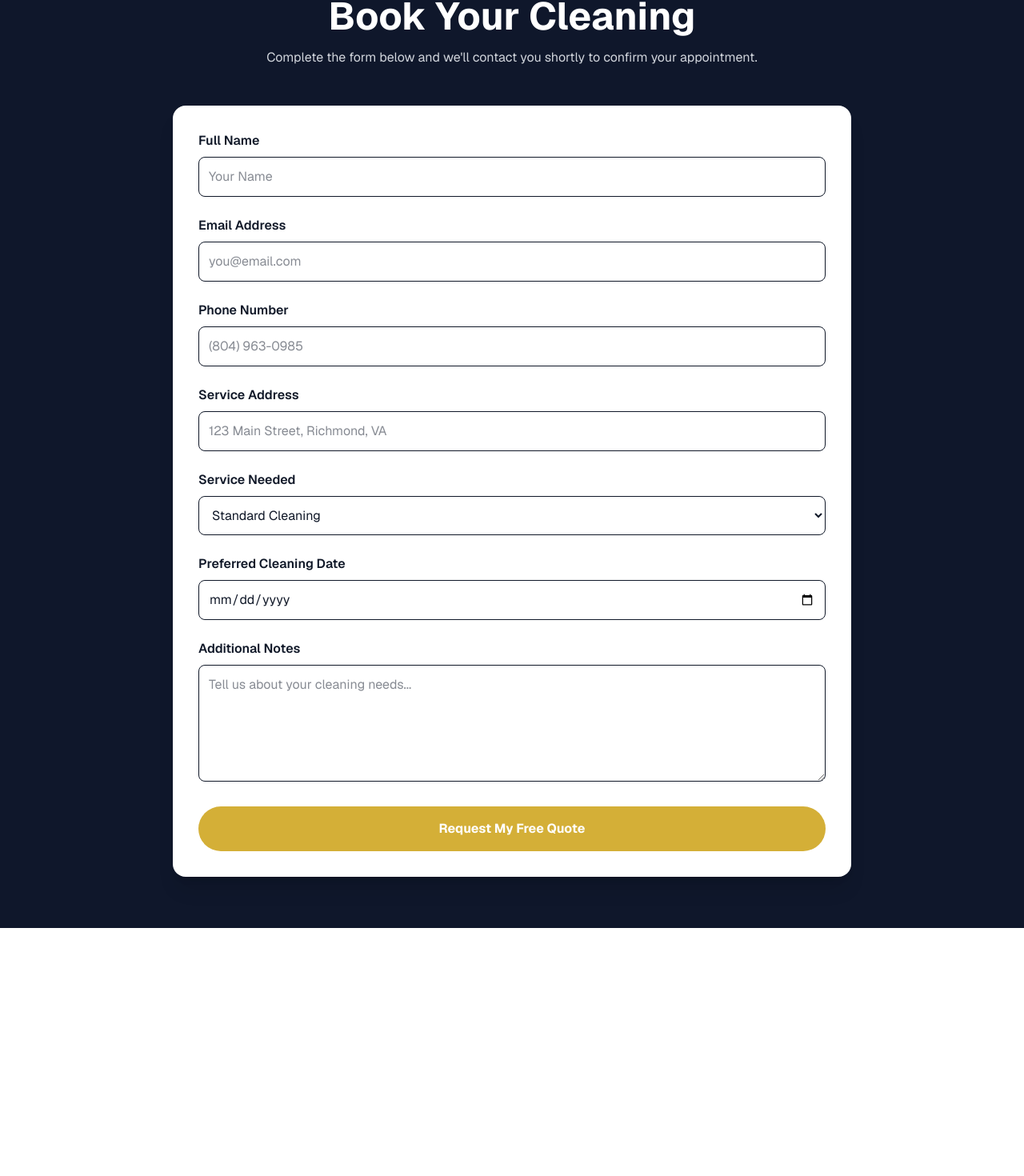
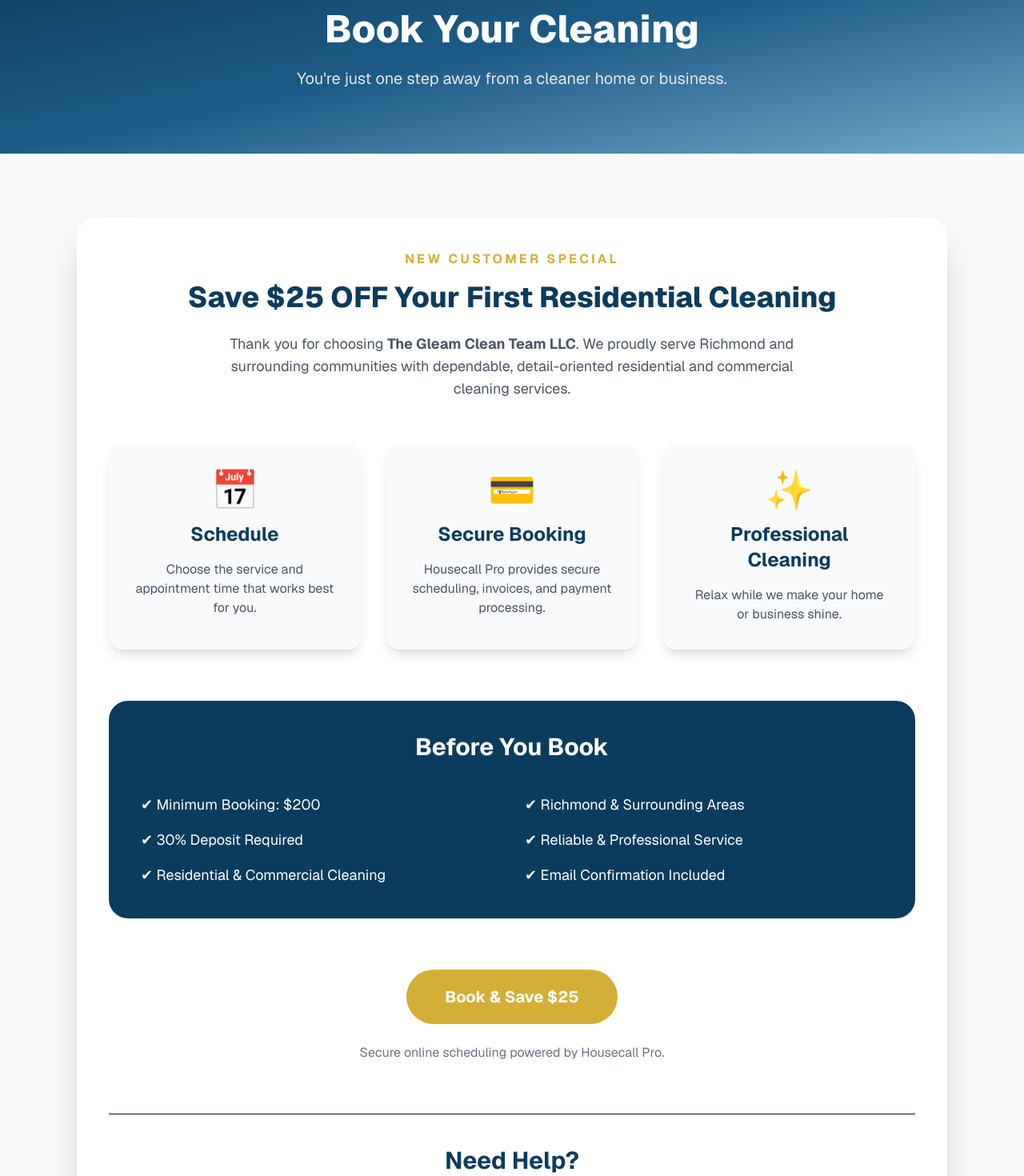
Before and after one commit to TheGleamCleanTeam/thegleamcleanteamllc-website, a Next.js app in the folder website/: page /book in a window 1280 px wide. Shown: the part 68-1538 px from the top of the page at 80% size. Before the commit the page ends 1228 px from the top, so only its background shows below. Built offline with nearby package versions, Linux system fonts and the light colour scheme.

Commit message:
Finish website for launch

```diff
--- a/website/src/app/book/page.tsx
+++ b/website/src/app/book/page.tsx
@@ -1,189 +1,172 @@
-"use client";
+export default function BookPage() {
+  return (
+    <main className="min-h-screen bg-white text-gray-900">
 
-import { useState } from "react";
+      {/* Hero */}
+      <section className="bg-gradient-to-br from-[#0b3c5d] via-[#1d5c88] to-[#6fa9c9] text-white py-20">
+        <div className="max-w-5xl mx-auto px-8 text-center">
 
-export default function BookPage() {
-  const [form, setForm] = useState({
-    name: "",
-    email: "",
-    phone: "",
-    address: "",
-    service: "Standard Cleaning",
-    date: "",
-    notes: "",
-  });
-
-  function handleChange(
-    e: React.ChangeEvent<HTMLInputElement | HTMLTextAreaElement | HTMLSelectElement>
-  ) {
-    setForm({ ...form, [e.target.name]: e.target.value });
-  }
-
-  async function handleSubmit(e: React.FormEvent) {
-  e.preventDefault();
-
-  const response = await fetch("/api/send-email", {
-    method: "POST",
-    headers: {
-      "Content-Type": "application/json",
-    },
-    body: JSON.stringify(form),
-  });
-
-  if (response.ok) {
-    alert("Thank you! Your booking request has been sent.");
-
-    setForm({
-      name: "",
-      email: "",
-      phone: "",
-      address: "",
-      service: "Standard Cleaning",
-      date: "",
-      notes: "",
-    });
-  } else {
-    alert("Something went wrong. Please try again.");
-  }
-}
-
-  return (
-    <main className="min-h-screen bg-slate-900 text-white">
-      <section className="max-w-4xl mx-auto px-6 py-16">
-
-        <h1 className="text-5xl font-bold text-center">
+          <h1 className="text-5xl font-extrabold">
             Book Your Cleaning
           </h1>
 
-        <p className="text-center text-gray-300 mt-4 mb-12">
-          Complete the form below and we'll contact you shortly to confirm your appointment.
+          <p className="mt-6 text-xl text-gray-200">
+            You're just one step away from a cleaner home or business.
           </p>
 
-        <form
-          onSubmit={handleSubmit}
-          className="bg-white text-gray-900 rounded-2xl shadow-xl p-8 space-y-6"
-        >
+        </div>
+      </section>
+
+      {/* Booking Content */}
+      <section className="py-20 bg-gray-50">
+
+        <div className="max-w-6xl mx-auto px-8">
+
+          <div className="bg-white rounded-3xl shadow-2xl p-10">
+
+            <div className="text-center">
+
+              <p className="uppercase tracking-[0.2em] text-[#d4af37] font-bold">
+                New Customer Special
+              </p>
+
+              <h2 className="text-4xl font-extrabold text-[#0b3c5d] mt-4">
+                Save $25 OFF Your First Residential Cleaning
+              </h2>
+
+              <p className="mt-6 text-lg text-gray-600 max-w-3xl mx-auto">
+                Thank you for choosing <strong>The Gleam Clean Team LLC</strong>.
+                We proudly serve Richmond and surrounding communities with dependable,
+                detail-oriented residential and commercial cleaning services.
+              </p>
+
+            </div>
+
+            {/* Information Cards */}
+
+            <div className="grid md:grid-cols-3 gap-8 mt-14">
+
+              <div className="bg-gray-50 rounded-2xl p-8 shadow-lg text-center">
+
+                <div className="text-5xl mb-4">📅</div>
+
+                <h3 className="text-2xl font-bold text-[#0b3c5d]">
+                  Schedule
+                </h3>
+
+                <p className="mt-4 text-gray-600">
+                  Choose the service and appointment time that works best for you.
+                </p>
+
+              </div>
+
+              <div className="bg-gray-50 rounded-2xl p-8 shadow-lg text-center">
+
+                <div className="text-5xl mb-4">💳</div>
+
+                <h3 className="text-2xl font-bold text-[#0b3c5d]">
+                  Secure Booking
+                </h3>
+
+                <p className="mt-4 text-gray-600">
+                  Housecall Pro provides secure scheduling, invoices, and payment processing.
+                </p>
+
+              </div>
+
+              <div className="bg-gray-50 rounded-2xl p-8 shadow-lg text-center">
+
+                <div className="text-5xl mb-4">✨</div>
+
+                <h3 className="text-2xl font-bold text-[#0b3c5d]">
+                  Professional Cleaning
+                </h3>
+
+                <p className="mt-4 text-gray-600">
+                  Relax while we make your home or business shine.
+                </p>
+
+              </div>
+
+            </div>
+
+            {/* Before You Book */}
+
+            <div className="bg-[#0b3c5d] text-white rounded-3xl mt-16 p-10">
+
+              <h2 className="text-3xl font-bold text-center">
+                Before You Book
+              </h2>
+
+              <div className="grid md:grid-cols-2 gap-8 mt-10 text-lg">
 
                 <div>
-            <label className="block font-semibold mb-2">
-              Full Name
-            </label>
 
-            <input
-              name="name"
-              value={form.name}
-              onChange={handleChange}
-              type="text"
-              required
-              className="w-full border rounded-lg p-3"
-              placeholder="Your Name"
-            />
+                  <p>✔ Minimum Booking: $200</p>
+                  <p className="mt-4">✔ 30% Deposit Required</p>
+                  <p className="mt-4">✔ Residential & Commercial Cleaning</p>
+
                 </div>
 
                 <div>
-            <label className="block font-semibold mb-2">
-              Email Address
-            </label>
 
-            <input
-              name="email"
-              value={form.email}
-              onChange={handleChange}
-              type="email"
-              required
-              className="w-full border rounded-lg p-3"
-              placeholder="you@email.com"
-            />
+                  <p>✔ Richmond & Surrounding Areas</p>
+                  <p className="mt-4">✔ Reliable & Professional Service</p>
+                  <p className="mt-4">✔ Email Confirmation Included</p>
+
                 </div>
 
-          <div>
-            <label className="block font-semibold mb-2">
-              Phone Number
-            </label>
-
-            <input
-              name="phone"
-              value={form.phone}
-              onChange={handleChange}
-              type="tel"
-              required
-              className="w-full border rounded-lg p-3"
-              placeholder="(804) 963-0985"
-            />
               </div>
 
-          <div>
-            <label className="block font-semibold mb-2">
-              Service Address
-            </label>
-
-            <input
-              name="address"
-              value={form.address}
-              onChange={handleChange}
-              type="text"
-              required
-              className="w-full border rounded-lg p-3"
-              placeholder="123 Main Street, Richmond, VA"
-            />
-          </div>          <div>
-            <label className="block font-semibold mb-2">
-              Service Needed
-            </label>
-
-            <select
-              name="service"
-              value={form.service}
-              onChange={handleChange}
-              className="w-full border rounded-lg p-3"
-            >
-              <option>Standard Cleaning</option>
-              <option>Deep Cleaning</option>
-              <option>Move-In / Move-Out</option>
-              <option>Commercial Cleaning</option>
-              <option>Airbnb Turnover</option>
-            </select>
             </div>
 
-          <div>
-            <label className="block font-semibold mb-2">
-              Preferred Cleaning Date
-            </label>
+            {/* Booking Button */}
 
-            <input
-              name="date"
-              value={form.date}
-              onChange={handleChange}
-              type="date"
-              className="w-full border rounded-lg p-3"
-            />
+            <div className="text-center mt-16">
+
+              <a
+                href="https://book.housecallpro.com/book/The-Gleam-Clean-Team-LLC/5ca3d94b7fee42bdbc2b89db18199c93?v2=true&lead_source=google&merchant_id=ff958142-e950-43c6-a8c6-8b86062182eb&rwg_token=AE37R_jlNq5J8dB1Xrz60ScM-zlgbZrXqrCeHmO1WigkN4y1WKMBfXdz8nQQ715LCHV1RZK4gIKADpIAqdofgy6C5HJ76j_0mQ%3D%3D"
+                target="_blank"
+                rel="noopener noreferrer"
+                className="inline-block bg-[#d4af37] hover:bg-yellow-500 text-white px-12 py-5 rounded-full text-xl font-bold transition"
+              >
+                Book & Save $25
+              </a>
+
+              <p className="mt-6 text-gray-500">
+                Secure online scheduling powered by Housecall Pro.
+              </p>
+
             </div>
 
-          <div>
-            <label className="block font-semibold mb-2">
-              Additional Notes
-            </label>
+            {/* Contact */}
 
-            <textarea
-              name="notes"
-              value={form.notes}
-              onChange={handleChange}
-              rows={5}
-              className="w-full border rounded-lg p-3"
-              placeholder="Tell us about your cleaning needs..."
-            />
+            <div className="text-center mt-16 border-t pt-10">
+
+              <h3 className="text-3xl font-bold text-[#0b3c5d]">
+                Need Help?
+              </h3>
+
+              <p className="mt-6 text-lg">
+                📞 (804) 963-0985
+              </p>
+
+              <p className="mt-2 text-lg">
+                ✉️ thegleamcleanteamllc@gmail.com
+              </p>
+
+              <p className="mt-6 text-gray-600">
+                Questions before booking? We'd be happy to help!
+              </p>
+
             </div>
 
-          <button
-            type="submit"
-            className="w-full bg-[#d4af37] hover:bg-yellow-500 text-white font-bold py-4 rounded-full transition"
-          >
-            Request My Free Quote
-          </button>
+          </div>
 
-        </form>
+        </div>
 
       </section>
+
     </main>
   );
 }
--- a/website/src/app/estimate/page.tsx
+++ b/website/src/app/estimate/page.tsx
@@ -1,13 +1,133 @@
 export default function EstimatePage() {
   return (
-    <main className="min-h-screen flex items-center justify-center bg-white">
-      <div className="text-center p-8">
-        <h1 className="text-4xl font-bold text-[#0b3c5d]">
-          Free Estimate
+    <main className="min-h-screen bg-gray-50 py-16">
+      <div className="max-w-3xl mx-auto bg-white rounded-2xl shadow-xl p-10">
+
+        <h1 className="text-4xl font-bold text-[#0b3c5d] text-center">
+          Request Your Free Cleaning Estimate
         </h1>
-        <p className="mt-4 text-gray-600">
-          Online estimates are coming soon.
+
+        <p className="text-center text-gray-600 mt-4 mb-10">
+          Complete the form below and we'll contact you with a personalized quote.
         </p>
+
+        <form
+  action="https://formspree.io/f/mjgqnvyw"
+  method="POST"
+  className="space-y-6"
+>
+
+          <input
+  type="text"
+  name="fullName"
+  placeholder="Full Name"
+            className="w-full border rounded-lg p-4"
+          />
+
+          <input
+  type="email"
+  name="email"
+  placeholder="Email Address"
+  className="w-full border rounded-lg p-4"
+/>
+
+
+          <input
+  type="tel"
+  name="phone"
+  placeholder="Phone Number"
+  className="w-full border rounded-lg p-4"
+/>
+          <input
+  type="number"
+  placeholder="Approximate Square Footage"
+  className="w-full border rounded-lg p-4"
+/>
+
+          <input
+            type="text"
+            placeholder="Property Address"
+            className="w-full border rounded-lg p-4"
+          />
+
+          <div className="grid md:grid-cols-2 gap-4">
+
+            <input
+              type="number"
+              placeholder="Bedrooms"
+              className="border rounded-lg p-4"
+            />
+
+            <input
+              type="number"
+              placeholder="Bathrooms"
+              className="border rounded-lg p-4"
+            />
+
+          </div>
+
+          <select className="w-full border rounded-lg p-4">
+            <option>Select Cleaning Type</option>
+            <option>Standard Cleaning</option>
+            <option>Deep Cleaning</option>
+            <option>Move-In / Move-Out</option>
+            <option>Commercial Cleaning</option>
+            <option>Airbnb Turnover</option>
+          </select>
+          <select className="w-full border rounded-lg p-4">
+  <option>How Often?</option>
+  <option>One-Time Cleaning</option>
+  <option>Weekly</option>
+  <option>Bi-Weekly</option>
+  <option>Monthly</option>
+  <option>Every 2 Months</option>
+</select>
+<input
+  type="date"
+  className="w-full border rounded-lg p-4"
+/>
+Preferred Cleaning Date
+⬇️
+🐶 Are there pets in the home?   ← Add it here
+⬇️
+Add-On Services (Optional)
+⬇️
+Tell us about your cleaning needs...
+<div>
+  <label className="block font-semibold mb-3 text-[#0b3c5d]">
+    Add-On Services (Optional)
+  </label>
+
+  <div className="grid grid-cols-2 gap-3">
+
+    <label><input type="checkbox" className="mr-2" /> Inside Oven</label>
+
+    <label><input type="checkbox" className="mr-2" /> Inside Refrigerator</label>
+
+    <label><input type="checkbox" className="mr-2" /> Interior Windows</label>
+
+    <label><input type="checkbox" className="mr-2" /> Baseboards</label>
+
+    <label><input type="checkbox" className="mr-2" /> Laundry</label>
+
+    <label><input type="checkbox" className="mr-2" /> Organization</label>
+
+  </div>
+</div>
+          <textarea
+            rows={5}
+            placeholder="Tell us about your cleaning needs..."
+            className="w-full border rounded-lg p-4"
+          />
+
+          <button
+            className="w-full bg-[#0b3c5d] text-white py-4 rounded-lg text-lg font-semibold hover:opacity-90"
+          >
+            Request Free Estimate
+          </button>
+
+        </form>
+
       </div>
     </main>
   );
--- a/website/src/app/page.tsx
+++ b/website/src/app/page.tsx
@@ -92,6 +92,48 @@ export default function Home() {
         </div>
 
       </section>
+
+
+{/* New Customer Special */}
+
+<section className="...">
+
+</section>
+{/* New Customer Special */}
+<section className="py-16 bg-white">
+  <div className="max-w-5xl mx-auto px-8">
+    <div className="bg-white border-2 border-[#d4af37] rounded-3xl shadow-xl p-10 text-center">
+
+      <p className="text-[#d4af37] font-bold uppercase tracking-[0.2em] text-sm">
+        New Customer Special
+      </p>
+
+      <h2 className="mt-4 text-4xl font-extrabold text-[#0b3c5d]">
+        Save $25 on Your First Cleaning
+      </h2>
+
+      <p className="mt-4 text-lg text-gray-600 max-w-2xl mx-auto">
+        New residential customers can enjoy <strong>$25 OFF</strong> their first
+        professional cleaning service. Experience the quality and attention to
+        detail that makes The Gleam Clean Team LLC stand out.
+      </p>
+
+      <div className="mt-8">
+        <a
+          href="/book"
+          className="inline-block bg-[#d4af37] hover:bg-yellow-500 text-white px-8 py-4 rounded-full text-lg font-semibold transition"
+        >
+          Claim My $25 Discount
+        </a>
+      </div>
+
+      <p className="mt-4 text-sm text-gray-500">
+        *Offer valid for first-time residential customers only.
+      </p>
+
+    </div>
+  </div>
+</section>
       {/* About */}
       <section id="about" className="py-20 bg-gray-50">
         <div className="max-w-7xl mx-auto px-8">
```
Lines whose indentation alone changed are shown as unchanged.
